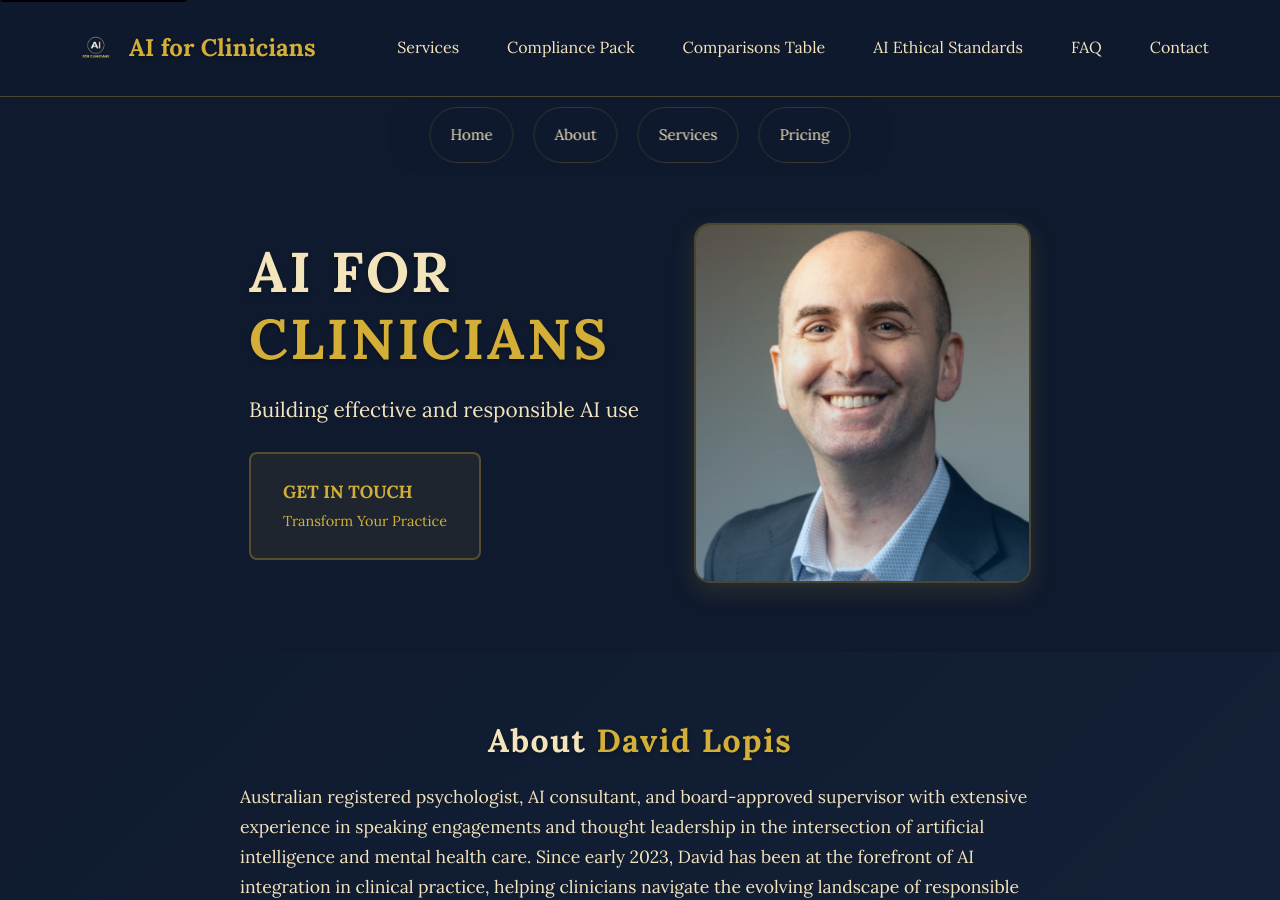
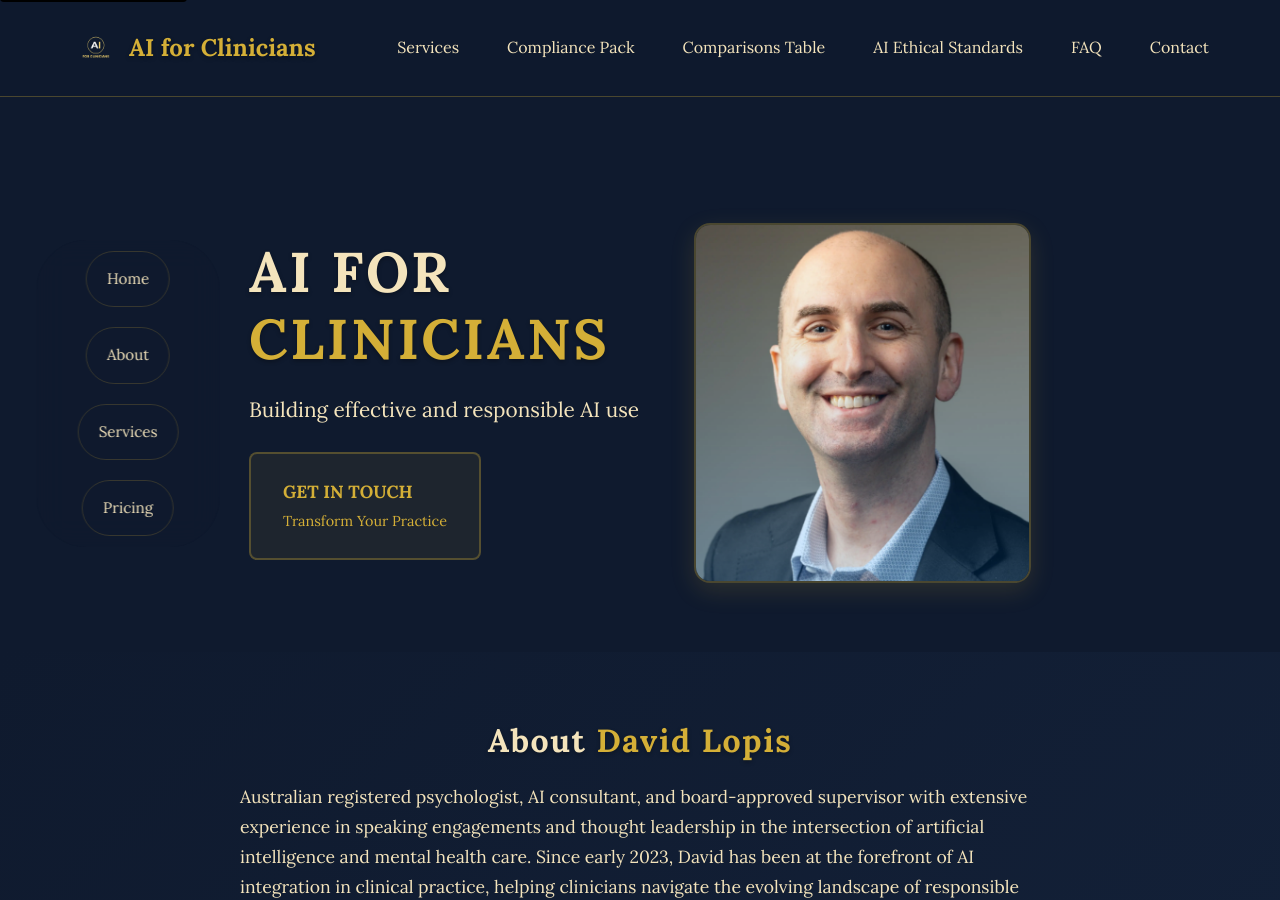
Before and after one commit to keisler-au/aiforclin, a Jekyll site: the page built from services/index.html, in a window 1280 px wide and 900 px high. Built offline with Jekyll 4.4.1, drawn with Linux system fonts in a browser that asks for light colours; some of the changed text lies outside the part shown.

Commit message:
Vertical sub-nav

```diff
--- a/assets/css/style.css
+++ b/assets/css/style.css
@@ -193,6 +193,12 @@
     padding: 0 20px;
 }
 
+.container-alt {
+    display: flex;
+    flex-direction: column; /* mobile default: stack */
+    gap: 2rem;
+}
+
 .title-container {
     min-height: 100%;
     margin: 13rem auto;
@@ -208,14 +214,6 @@
 }
 
 /* Header inner wrapper used on services page */
-.container-alt {
-    display: flex;
-    flex-direction: column; /* mobile default: stack */
-    gap: 2rem;
-}
-.container-short {
-    max-width: 800px;
-}
 .title-content-centered {
     text-align: center;
 }
@@ -244,8 +242,8 @@
 /* Sub-Nav */
 .sub-nav {
     position: fixed;
-    top: 6rem;
-    left: 50%;
+    top: 15rem;
+    left: 10%;
     transform: translateX(-50%);
     z-index: 999;
     transition: var(--transition);
@@ -260,14 +258,9 @@
     transition: var(--transition);
 }
 
-.sub-nav.scrolled .sub-nav-container {
-    border-color: var(--border-color);
-    background: rgba(15, 26, 46, 0.95);
-    box-shadow: 0 8px 32px rgba(0, 0, 0, 0.3);
-}
-
 .sub-nav-list {
     display: flex;
+    flex-direction: column;
     list-style: none;
     gap: var(--spacing-md);
     align-items: center;
@@ -297,12 +290,6 @@
     box-shadow: 0 4px 12px rgba(212, 175, 55, 0.15);
 }
 
-.sub-nav-link.active {
-    color: var(--primary-gold);
-    background: var(--card-bg-alt);
-    border-color: var(--border-color);
-}
-
 /* Hero Section */
 .cta,
 .hero-cta {
@@ -450,6 +437,12 @@
 }
 
 /* Dashboard */
+.dashboard-logo {
+    position: absolute;
+    top: 7rem;
+    left: 9rem;
+    transform: translate(-50%, -50%);
+}
 .dashboard-container {
     max-width: 600px;
 }
@@ -1443,7 +1436,7 @@
 }
 @media (min-width: 768px) {
     .container-alt {
-        flex-direction: row; /* larger screens: side-by-side */
+        flex-direction: row;
         align-items: center;
         justify-content: space-between;
     }
@@ -1519,6 +1512,12 @@
     }
   }
 
+  @media (max-width: 1600px) {
+    .container-short {
+        max-width: 1000px;
+    }
+  }
+
   /* Print */
   @media print {
     .back-to-top,
@@ -1558,6 +1557,14 @@
 
   /* ≤768px */
   @media (max-width: 768px) {
+    .dashboard-logo {
+        position: absolute;
+        top: 3rem;
+        left: 3rem;
+        transform: translate(-50%, -50%);
+        width: 140px;
+        height: 140px;
+    }
     .dashboard-header-container{
         flex-direction: column;
         gap: 2rem;
--- a/compliance/index.html
+++ b/compliance/index.html
@@ -175,7 +175,7 @@
 
 <!-- Legal Disclaimers -->
 <section id="legal" class="section bg4">
-  <div class="container">
+  <div class="container container-short">
     <h2 class="section-title">Important Legal Information</h2>
     <div class="content-container">
       <div class="content-section">
--- a/services/index.html
+++ b/services/index.html
@@ -13,7 +13,7 @@
     href: "#pricing"
 ---
 
-<header id="home" class="title-container">
+<header id="home" class="title-container container-short">
   <div class="container container-alt">
     <div class="title-content">
       <h1 class="main-title main-title-accent">
@@ -37,7 +37,7 @@
 </header>
 <!-- About Section -->
 <section id="about" class="section bg1">
-  <div class="container">
+  <div class="container container-short">
     <h2 class="section-title">
       About <span class="section-title-accent">David Lopis</span>
     </h2>
@@ -94,9 +94,9 @@
 
 <!-- Speaking & Events Section -->
 <section id="speaking" class="section bg2">
-  <div class="container">
+  <div class="container container-short">
     <h2 class="section-title">
-      Speaking & <span class="section-title-accent">Events</span>
+      Speaking and <span class="section-title-accent">Events</span>
     </h2>
     <p class="section-subtitle">
       Leading AI training and thought leadership across Australia's top
@@ -170,9 +170,9 @@
 
 <!-- Media Section -->
 <section id="media" class="section bg3">
-  <div class="container">
+  <div class="container container-short" style="max-width: 800px">
     <h2 class="section-title">
-      Media & <span class="section-title-accent">Interviews</span>
+      Media and <span class="section-title-accent">Interviews</span>
     </h2>
     <p class="section-subtitle">
       Featured insights on AI in psychology across podcasts and industry
@@ -228,7 +228,7 @@
 
 <!-- Services Section -->
 <section id="services" class="section bg4">
-  <div class="container">
+  <div class="container container-short">
     <h2 class="section-title">
       Our <span class="section-title-accent">Services</span>
     </h2>
@@ -452,7 +452,10 @@
 </section>
 
 <!-- Contact Form Modal -->
-<dialog id="booking-modal-container" class="booking-modal-container">
+<dialog
+  id="booking-modal-container container-short"
+  class="booking-modal-container container-short"
+>
   <div id="booking-modal" class="booking-modal">
     <button
       onclick="closeBookingForm()"
```
Also changed, not shown: _includes/sub-nav.html (+2 -33 lines), _layouts/default.html (+9 -4 lines), index.html (+9 -8 lines), 9 other files.
